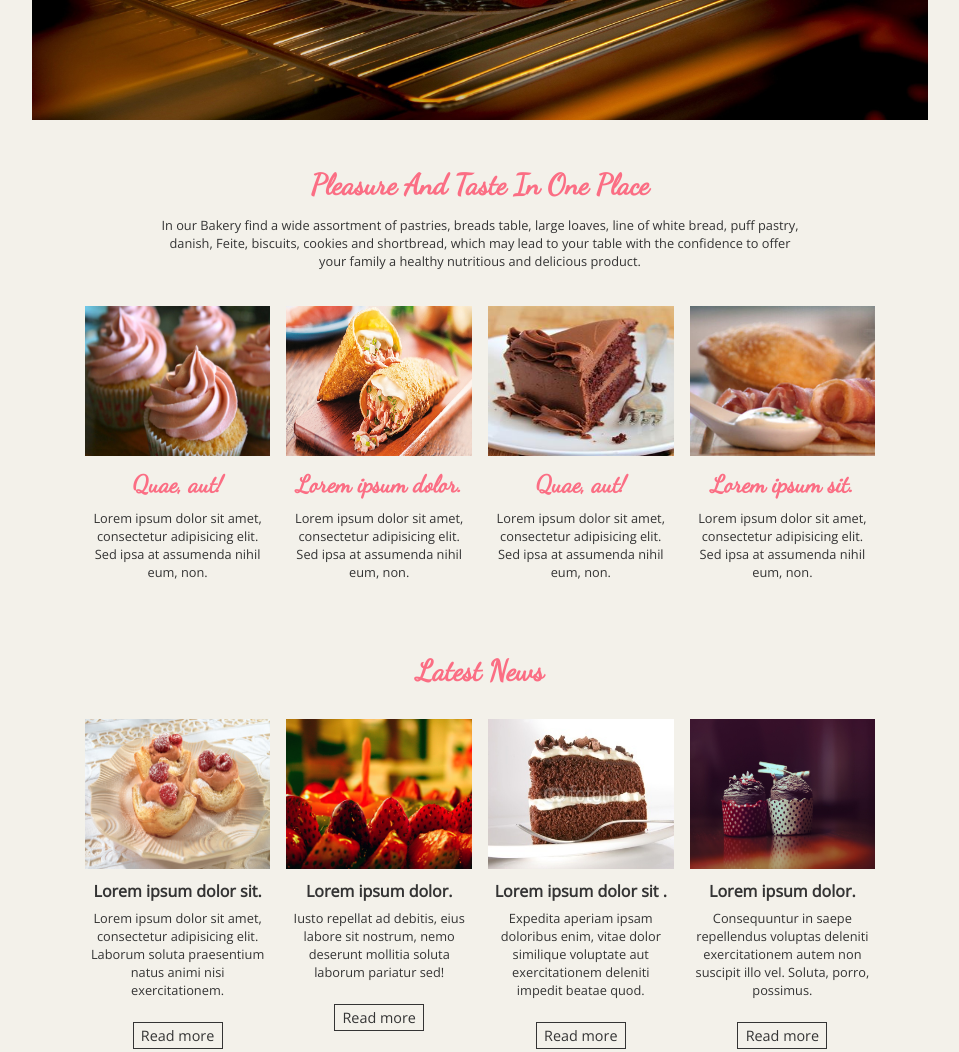
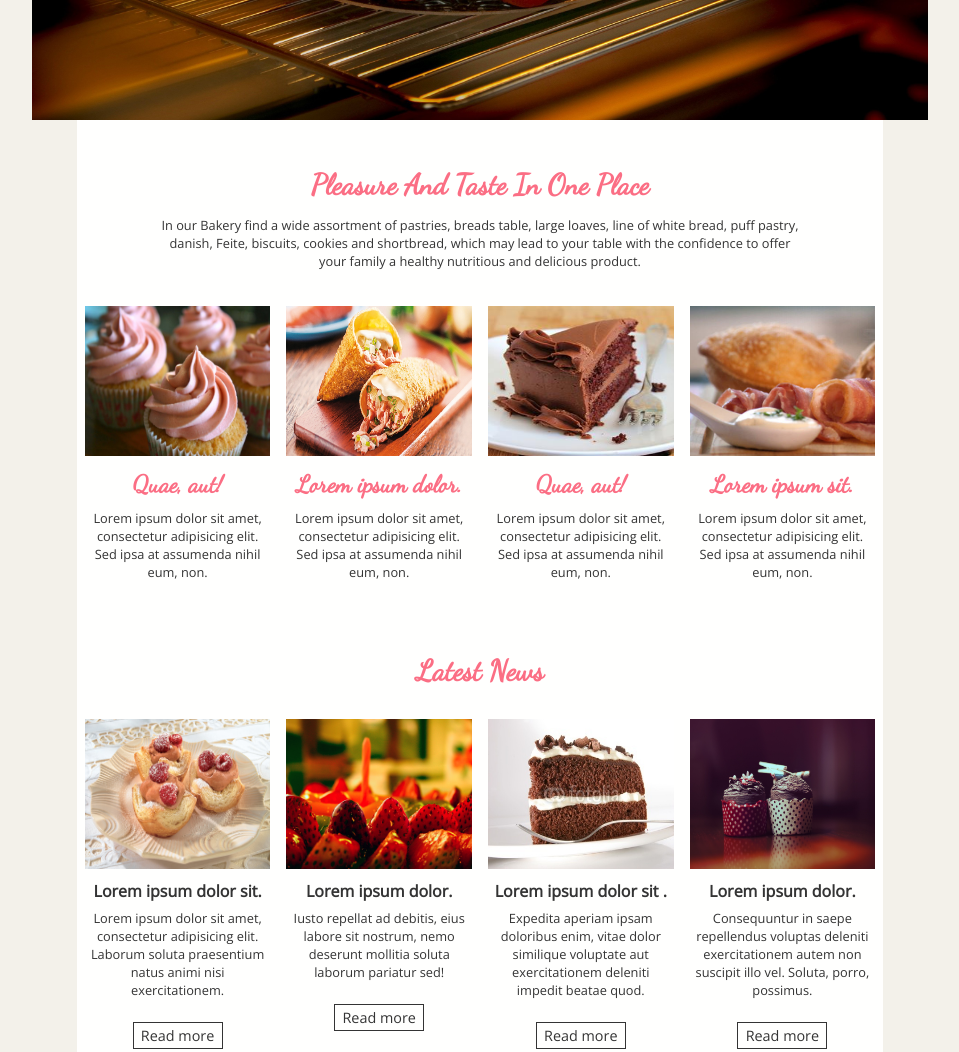
Before and after one commit to CursosGitHub/backery, a plain HTML site: page index.html in a window 1280 px wide. Shown: the part 380-1432 px from the top of the page, without its empty margins (160-1119 px from the left). Drawn offline with nearby package versions, Linux system fonts and the light colour scheme.

Commit message:
Cambios en fondo de main

```diff
--- a/css/main.scss
+++ b/css/main.scss
@@ -1,6 +1,7 @@
 main{
 	width:95%;
 	margin:auto;
+	background: $letB;
 }
 
 .titles{
```
Also changed, not shown: css/general.css, 1 other file.
